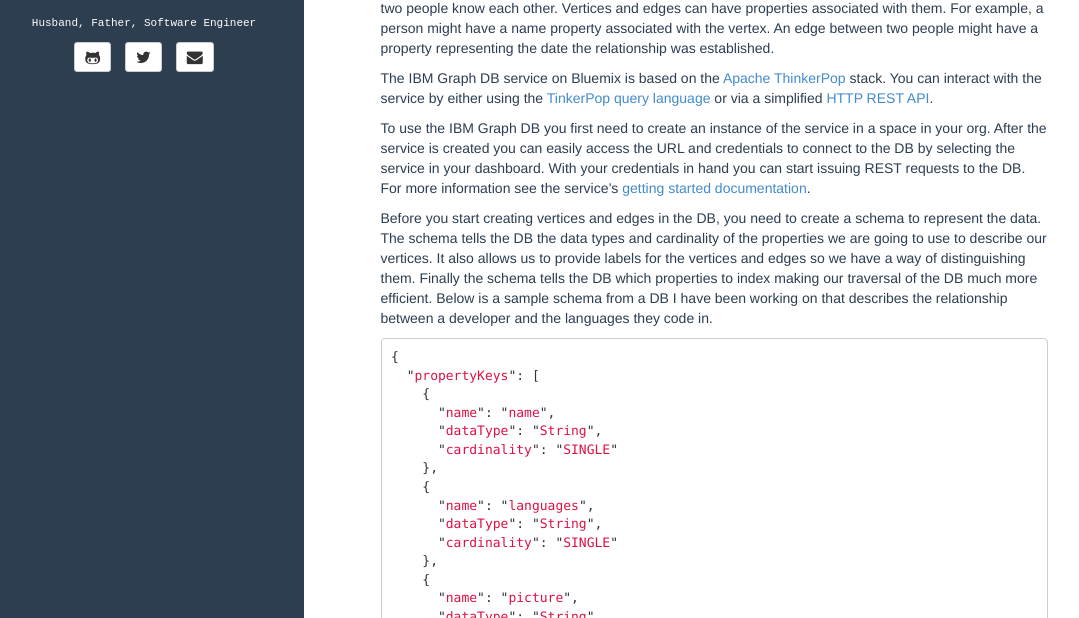
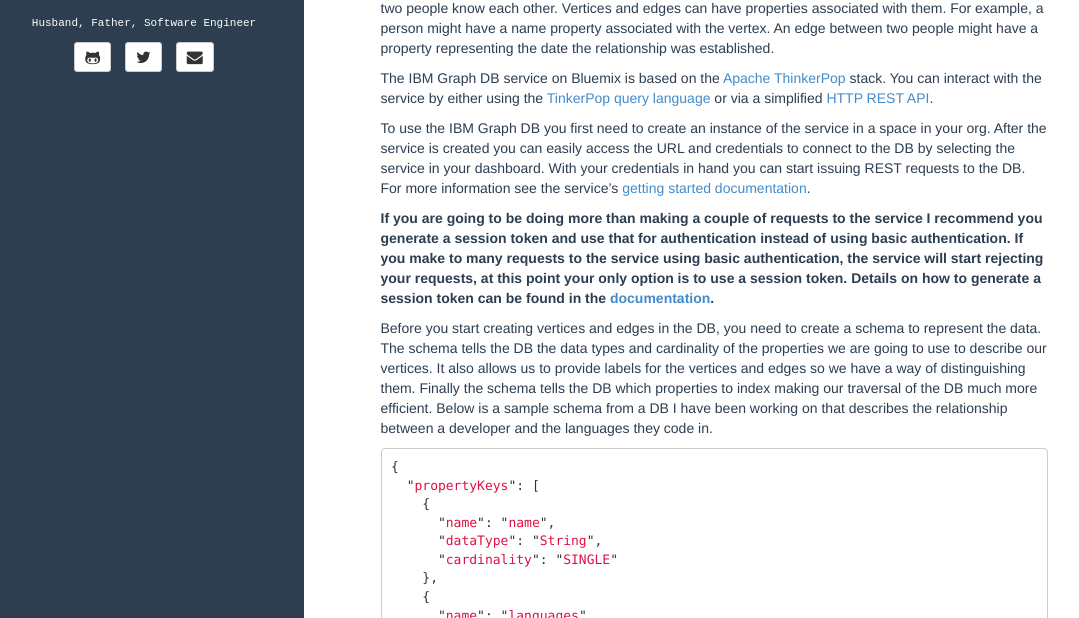
Before and after one commit to ryanjbaxter/ryanjbaxter.github.io, a Jekyll site: the page built from _posts/2016-03-17-graph-db.md, in a window 1280 px wide and 900 px high, cut to the strip 282-900 px from the top of the window. Shown: the whole strip, without its empty margins (16-1095 px from the left). Built offline with Jekyll 4.4.1, drawn with Linux system fonts in a browser that asks for light colours; comment, search, counter and statistics services are not loaded.

Commit message:
updated graph db post

```diff
--- a/_posts/2016-03-17-graph-db.md
+++ b/_posts/2016-03-17-graph-db.md
@@ -11,6 +11,12 @@ The IBM Graph DB service is one of the many [data and analytics services](https:
 The IBM Graph DB service on Bluemix is based on the [Apache ThinkerPop](http://tinkerpop.incubator.apache.org/) stack.  You can interact with the service by either using the [TinkerPop query language](https://ibm-graph-docs.ng.bluemix.net/api.html#gremlin-apis) or via a simplified [HTTP REST API](https://ibm-graph-docs.ng.bluemix.net/api.html).
 
 To use the IBM Graph DB you first need to create an instance of the service in a space in your org.  After the service is created you can easily access the URL and credentials to connect to the DB by selecting the service in your dashboard.  With your credentials in hand you can start issuing REST requests to the DB.  For more information see the service's [getting started documentation](https://ibm-graph-docs.ng.bluemix.net/gettingstarted.html).
+
+**If you are going to be doing more than making a couple of requests to the service I recommend you generate a
+session token and use that for authentication instead of using basic authentication.  If you make
+to many requests to the service using basic authentication, the service will start rejecting your requests,
+at this point your only option is to use a session token.  Details on how to generate a session token can
+be found in the [documentation](https://ibm-graph-docs.ng.bluemix.net/api.html#authentication).**
 
 Before you start creating vertices and edges in the DB, you need to create a schema to represent the data.  The schema tells the DB the data types and cardinality of the properties we are going to use to describe our vertices.  It also allows us to provide labels for the vertices and edges so we have a way of distinguishing them.  Finally the schema tells the DB which properties to index making our traversal of the DB much more efficient.  Below is a sample schema from a DB I have been working on that describes the relationship between a developer and the languages they code in.
 
```
